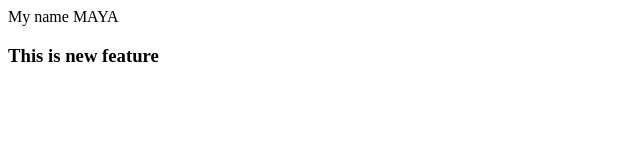
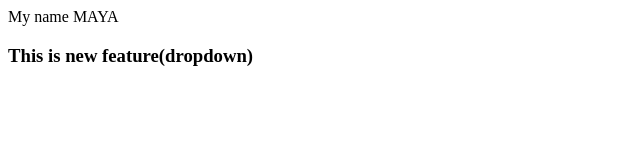
Before and after one commit to shailendra1/localrepo, a plain HTML site: page index.html in a window 1280 px wide. Shown: the whole page, without its empty margins (0-640 px from the left). Drawn offline with Linux system fonts and the light colour scheme.

Commit message:
Add new dropdown

```diff
--- a/index.html
+++ b/index.html
@@ -2,4 +2,4 @@
     My name MAYA
 </p>
 
-<h3>This is new feature</h3>
+<h3>This is new feature(dropdown)</h3>
```
